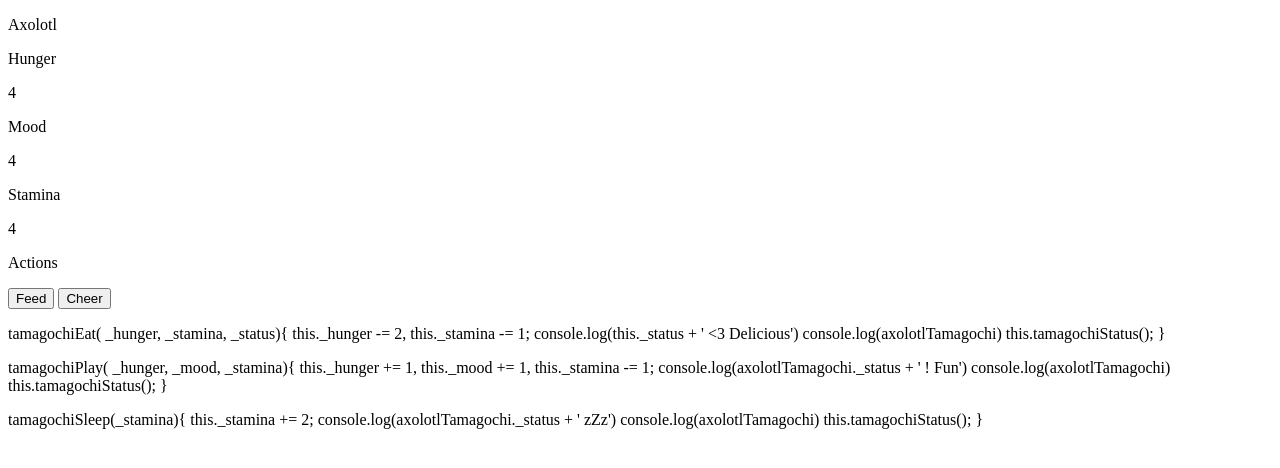
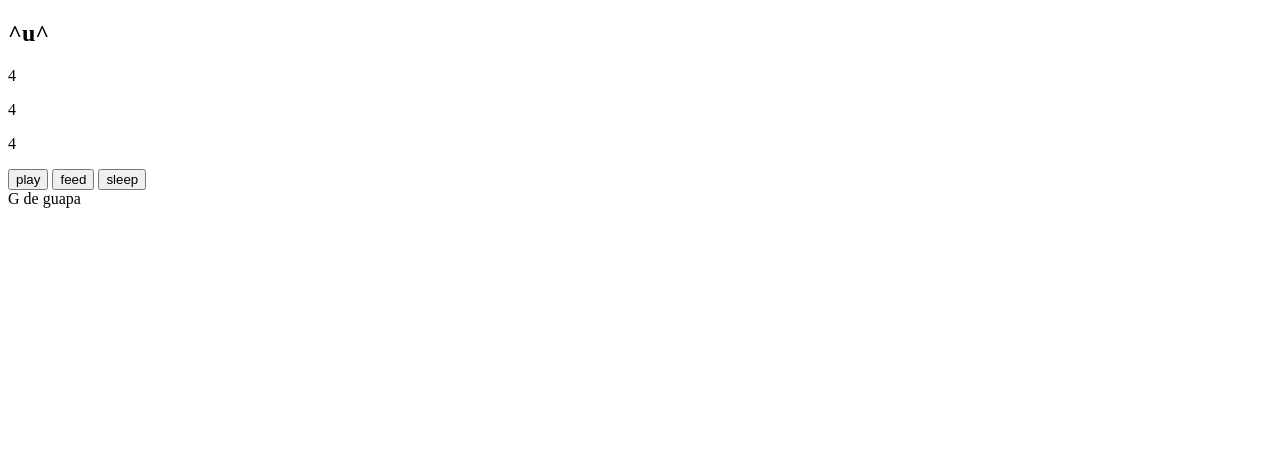
Before and after one commit to MADROCHA/tamagochiJavascript_0.01, a plain HTML site: page index.html in a window 1280 px wide. Drawn offline with Linux system fonts and the light colour scheme.

Commit message:
branchCreated_jess13

```diff
--- a/index.html
+++ b/index.html
@@ -11,82 +11,37 @@
 
     <section>
         <div>
-            <p id="tamagochiName"></p>
+            <h1 class="displayFace">o-o</h1>
+            <p class="displayHunger">4</p>
+            <p class="displayMood">4</p>
+            <p class="displayStamina">4</p>
         </div>
+        <button class="counterPlay">play</button>
+        <button class="counterFeed">feed</button>
+        <button class="counterSleep">sleep</button>
 
-        <div>
-            <div>
-                <p>Hunger</p>
-                <p id="tamagochiHunger"></p>
-            </div>
+        <!-- <div>
+            <p>Actions</p> -->
+            <!-- for sleepTamagochi 2x1actions _solutions-> conditional rendering OR javascript html render -->
+            <!-- <input id="" onclick="axolotlTamagochi.tamagochiEat()" value="Feed" type="button">
 
-            <div>
-                <p>Mood</p>
-                <p id="tamagochiMood"></p>
-            </div>
+            <input id="" onclick="axolotlTamagochi.tamagochiPlay()" value="Play" type="button">
 
-            <div>
-                <p>Stamina</p>
-                <p id="tamagochiStamina"></p>
-            </div>
-        </div>
+            <input id="" onclick="axolotlFeed()" value="" type="button"> -->
 
-        <div>
-            <p>Actions</p>
-            <!-- for sleepTamagochi 2x1actions _solutions-> conditional rendering OR javascript html render -->
-            <!--   <input id="" onclick="axolotlTamagochi.tamagochiEat()" value="Feed" type="button">
-
-            <input id="" onclick="axolotlTamagochi.tamagochiPlay()" value="Play" type="button"> -->
-
-            <input id="" onclick="axolotlFeedSleep()" value="Feed" type="button">
-            <input id="" onclick="axolotlCheerSleep()" value="Cheer" type="button">
-
-            <p id="tamagochiEat"></p>
+            <!-- <p id="tamagochiEat"></p>
             <p id="tamagochiPlay"></p>
-            <p id="tamagochiSleep"></p>
-        </div>
+            <p id="tamagochiSleep"></p> -->
+        <!-- </div> -->
     </section>
 
 </body>
 
 <script src="tamagochi.js"></script>
-<script>
-    function axolotlFeedSleep() {
-
-        if (axolotlTamagochi._stamina <= 0) {
-        axolotlTamagochi.tamagochiSleep();
-        } else {
-        axolotlTamagochi.tamagochiEat();
-        }
-
-
-    }
-    function axolotlCheerSleep() {
-
-        if (axolotlTamagochi._stamina <= 0) {
-        axolotlTamagochi.tamagochiSleep();
-        } else {
-        axolotlTamagochi.tamagochiPlay();
-        }
-
-
-    }
-
-
-/*     function axolotlFeedSleep() {
-
-    switch (axolotlTamagochi) {
-        case "this._stamina <= 1" :
-
-            axolotlTamagochi.tamagochiSleep();
-            break;
-
-            default:
-                axolotlTamagochi.tamagochiEat();
-            break;
-    }
-
-} */
+<!-- <script> -->
+    <!-- function axolotlFeed() {
+    axolotlTamagochi.tamagochiEat();
+}
     console.log(axolotlTamagochi)
 
 /* document.getElementById("tamagochiFeed").innerHTML = axolotlFeed(); */
@@ -100,6 +55,7 @@ document.getElementById("tamagochiHunger").innerHTML = axolotlTamagochi._hunger;
 document.getElementById("tamagochiMood").innerHTML = axolotlTamagochi._mood;
 document.getElementById("tamagochiStamina").innerHTML = axolotlTamagochi._stamina;
 
-/* document.getElementById("tamagochiPlay1").innerHTML = axolotlTamagochi.mood; */
-</script>
+/* document.getElementById("tamagochiPlay1").innerHTML = axolotlTamagochi.mood; */ -->
+<!-- </script> -->
 </html>
+G de guapa
--- a/tamagochi.js
+++ b/tamagochi.js
@@ -1,145 +1,77 @@
-class Tamagochi {
-    constructor( hunger = 4, mood = 4, name, stamina = 4, status ) {
-        this._hunger = hunger;
-        this._mood = mood;
-        this._name = name;
-        this._stamina = stamina;
+let hungerDisplay = document.querySelector('.displayHunger');
+let moodDisplay = document.querySelector('.displayMood');
+let staminaDisplay = document.querySelector('.displayStamina');
+let faceDisplay= document.querySelector('.displayFace');
 
-        this._status = status;
+let counterPlayElement = document.querySelector('.counterPlay');
+let counterFeedElement = document.querySelector('.counterFeed');
+let counterSleepElement = document.querySelector('.counterSleep');
 
-        console.log(Tamagochi)
+let hunger = 4;
+let mood = 4;
+let stamina = 4;
+let face ="^u^";
+updateDisplay();
+
+
+counterPlayElement.addEventListener("click",()=>{
+    hunger ++;
+    mood++;
+    stamina--;
+    updateDisplay();
+
+});
+
+counterFeedElement.addEventListener("click",()=>{
+    hunger = hunger-2;
+    mood = mood+3;
+    stamina--;
+    updateDisplay();
+
+});
+
+
+function tamagotchiFace()
+{
+    if (hungerDisplay >8){
+        return "*O*";
+        updateDisplay();
 
     }
+    if (stamina<3){
+        return "cansado";
+        updateDisplay();
 
-
-    tamagochiStatus( _hunger, _mood, _name, _stamina, _status){
-        if (this._stamina <= 3 && this._stamina >= 2) {
-            this._status = "e__e";
-
-        }  else if (this._stamina <= 1 && this._stamina > 0) {
-            this._status = "-__-"
-
-        }  else if (this._stamina <= 0) {
-            this._status = "x__x"
-
-
-
-
-        }   else if (this._mood >= 8) {
-            this._status = "*__*";
-
-        }   else if (this._mood <= 2) {
-            this._status = "`__´";
-
-        }   else {
-            this._status = "^__^";
-        }
+    }
+    if (mood<2){
+        return "enfadado";
+        updateDisplay();
     }
 
-
-
-
-    tamagochiEat( _hunger, _stamina, _status){
-    this._hunger -= 2,
-    this._stamina -= 1;
-    console.log(this._status + ' <3 Delicious')
-    console.log(axolotlTamagochi)
-    this.tamagochiStatus();
 }
 
-tamagochiPlay( _hunger, _mood, _stamina){
-    this._hunger += 1,
-    this._mood += 1,
-    this._stamina -= 1;
-    console.log(axolotlTamagochi._status + ' ! Fun')
-    console.log(axolotlTamagochi)
-    this.tamagochiStatus();
-}
+function updateDisplay(){
+    hungerDisplay.innerHTML = hunger;
+    moodDisplay.innerHTML = mood;
+    staminaDisplay.innerHTML = stamina;
+    faceDisplay.innerHTML = face;
 
-tamagochiSleep(_stamina){
-    this._stamina += 2;
-    console.log(axolotlTamagochi._status + ' zZz')
-    console.log(axolotlTamagochi)
-    this.tamagochiStatus();
-}
-}
+};
 
-const axolotlTamagochi = new Tamagochi( Tamagochi._hunger, Tamagochi._mood,'Axolotl', 4, Tamagochi._status )
+// function tamagotchiStatus(value) {
 
-console.log(axolotlTamagochi._status)
-console.log(axolotlTamagochi.tamagochiStatus)
-
-console.log(axolotlTamagochi)
-/* axolotlTamagochi.tamagochiEat(); */
-axolotlTamagochi.tamagochiStatus();
-console.log(axolotlTamagochi)
-
-
-
-console.log(axolotlTamagochi.tamagochiStatus)
-console.log(axolotlTamagochi._status)
-
-
-/* axolotlTamagochi.tamagochiEat(); */
-console.log(axolotlTamagochi)
-/* axolotlTamagochi.tamagochiPlay(); */
-console.log(axolotlTamagochi)
-/* axolotlTamagochi.tamagochiSleep(); */
-console.log(axolotlTamagochi)
-
-
-
-console.log(axolotlTamagochi._name)
-console.log(axolotlTamagochi._hunger)
-console.log(axolotlTamagochi._mood)
-console.log(axolotlTamagochi._stamina)
-
-
-/*     tamagochiStatus( _hunger, _mood, _name, _stamina, _status){
-        if (this._stamina < 3) {
-            this._status = "e__e";
-
-        }  else if (this._stamina <= 0) {
-            this._status = "-__-"
-            tamagochiSleep();
-
-        }   else if (this._mood >= 8) {
-            this._status = "*__*";
-
-        }   else if (this._mood <= 2) {
-            this._status = "`__´";
-
-        } else {
-            this._status = "^__^";
-        }
-    }
- */
-
-/* console.log(axolotlTamagochi._status)
-console.log(axolotlTamagochi)
-axolotlTamagochi.tamagochiEat();
-function axolotlFeed() {
-    axolotlTamagochi.tamagochiEat();
-}
-console.log(axolotlTamagochi)
-axolotlFeed();
-
-console.log(axolotlTamagochi)
-console.log(axolotlTamagochi._status)
-
-axolotlTamagochi.tamagochiEat();
-console.log(axolotlTamagochi)
-axolotlTamagochi.tamagochiPlay();
-console.log(axolotlTamagochi)
-axolotlTamagochi.tamagochiSleep();
-console.log(axolotlTamagochi)
-
-console.log(axolotlTamagochi.tamagochiStatus)
-console.log(axolotlTamagochi.tamagochiEat)
-console.log(axolotlTamagochi.tamagochiPlay)
-console.log(axolotlTamagochi.tamagochiSleep)
-
-console.log(axolotlTamagochi._hunger)
-console.log(axolotlTamagochi._mood)
-console.log(axolotlTamagochi._stamina)
-console.log(axolotlTamagochi._name) */
+//         switch (value) {
+//             case this._stamina < 3 && this._stamina >= 2:
+//                 return "e__e";
+//                 break;
+//             case this._stamina <= 1 && this._stamina > 0:
+//                 return"-__-";
+//                 break;
+//             case this.mood >= 8:
+//                 return "*__*";
+//                 break;
+//             default:
+//                     return ":-|"
+//         }
+//         console.log(tamagotchiStatus);
+//     }
```
